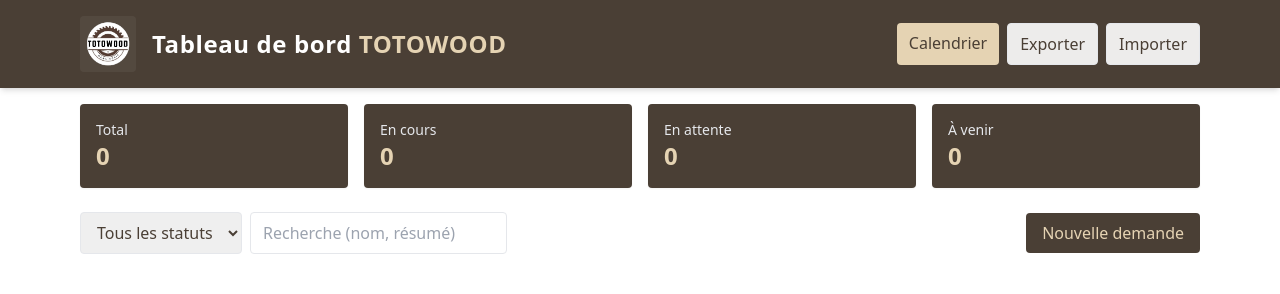
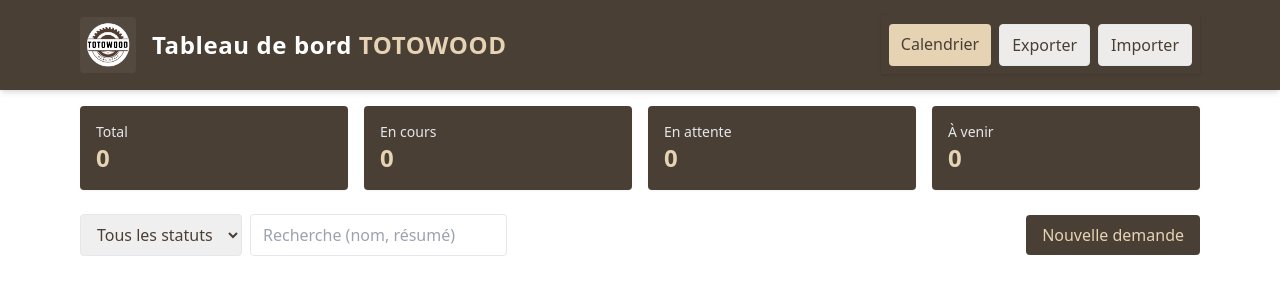
Before and after one commit to mlegallois/tdb, a plain HTML site: page index.html in a window 1280 px wide. Drawn offline with nearby package versions, Linux system fonts and the light colour scheme.

Commit message:
Correction design et fonction iphone

```diff
--- a/app.js
+++ b/app.js
@@ -1,14 +1,6 @@
 // app.js - Shared logic for dashboard and calendar
 const STORAGE_KEY = 'totowood-data-v1';
 let state = { data: [] };
-
-const burger = document.getElementById('burger');
-const navLinks = document.getElementById('nav-links');
-
-burger.addEventListener('click', () => {
-  navLinks.classList.toggle('hidden');
-});
-
 
 // Utils
 function nowISODate(){ return new Date().toISOString().slice(0,10); }
@@ -470,3 +462,13 @@ inp.click();
 
 // Start
 document.addEventListener('DOMContentLoaded', init);
+
+
+document.addEventListener('DOMContentLoaded', () => {
+  const burger = document.getElementById('burger');
+  const navLinks = document.getElementById('nav-links');
+
+  burger.addEventListener('click', () => {
+    navLinks.classList.toggle('hidden');
+  });
+});
--- a/index.html
+++ b/index.html
@@ -13,30 +13,19 @@
     <div class="max-w-6xl mx-auto px-4 flex items-center gap-4">
       <img src="logoP.png" alt="Totowood Logo" class="w-14 h-14 object-contain rounded bg-white/5 p-1">
       <h1 class="text-2xl font-bold tracking-wide">Tableau de bord <span class="text-[var(--toto-beige)]">TOTOWOOD</span></h1>
-
-      <nav class="navbar ml-auto flex items-center relative">
+      <nav class="navbar ml-auto flex items-center relative p-2 shadow">
         <!-- Burger visible sur mobile -->
         <button id="burger" class="block md:hidden px-3 py-2 text-[var(--toto-brown)] bg-[var(--toto-beige)] rounded">
           &#9776;
         </button>
 
         <!-- Liens / boutons -->
-  <div id="nav-links" class="hidden md:flex flex-col md:flex-row gap-2 absolute md:static top-12 right-0 bg-white/90 md:bg-transparent p-4 md:p-0 rounded shadow md:shadow-none w-48 md:w-auto">
+        <div id="nav-links" class="hidden md:flex flex-col md:flex-row gap-2 absolute md:static top-12 right-2 bg-white md:bg-transparent p-4 md:p-0 rounded shadow md:shadow-none w-48 md:w-auto">
           <a href="calendar.html" class="px-3 py-2 bg-[var(--toto-beige)] text-[var(--toto-brown)] rounded font-medium text-center md:text-left">Calendrier</a>
           <button id="btn-export" class="px-3 py-2 bg-white/90 text-[var(--toto-brown)] rounded border text-center md:text-left">Exporter</button>
           <button id="btn-import" class="px-3 py-2 bg-white/90 text-[var(--toto-brown)] rounded border text-center md:text-left">Importer</button>
         </div>
       </nav>
-<!--
-      <nav class="navbar ml-auto flex gap-2 items-center">
-        <a href="calendar.html" class="px-3 py-2 bg-[var(--toto-beige)] text-[var(--toto-brown)] rounded font-medium">Calendrier</a>
-        Pas utile pour le moment. A voir pour la suite
-        <button id="btn-open-file" class="px-3 py-2 bg-white/90 text-[var(--toto-brown)] rounded border">Ouvrir / Créer JSON</button>
-        <button id="btn-export" class="px-3 py-2 bg-white/90 text-[var(--toto-brown)] rounded border">Exporter</button>
-        <button id="btn-import" class="px-3 py-2 bg-white/90 text-[var(--toto-brown)] rounded border">Importer</button>
-      </nav>-->
-
-
     </div>
   </header>
 
```
Lines whose indentation alone changed are shown as unchanged.
